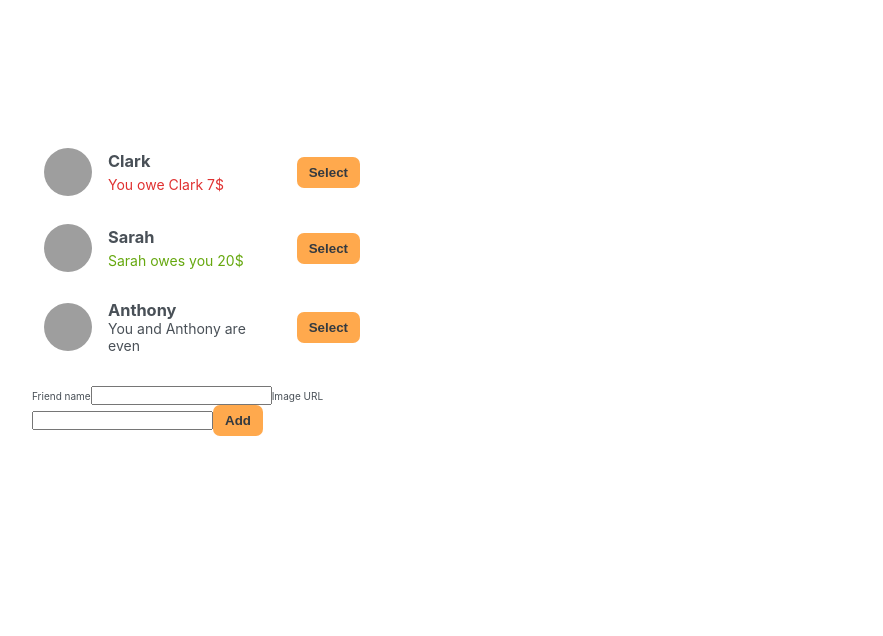
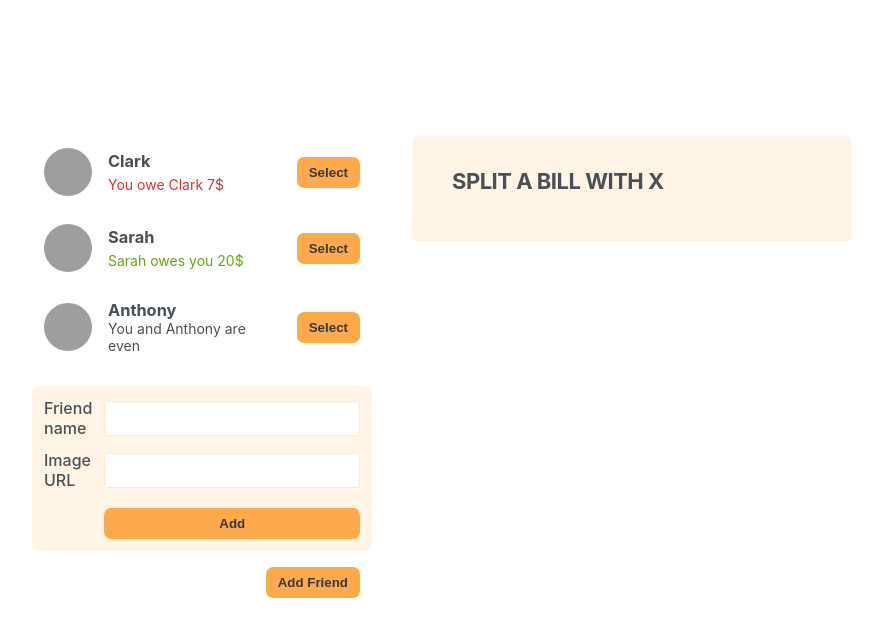
Before and after one commit to carlosaflach/Eat--n-split-Project, a React (Create React App) app: page / in a window 1280 px wide. Shown: the top 636 px of the page, without its empty margins (198-1081 px from the left). Built offline with nearby package versions, Linux system fonts and the light colour scheme; grey boxes are pictures that could not be loaded; the HTML template or start-up script is replaced by a standard one.

Commit message:
feat: import components and adjust styles

```diff
--- a/src/App.tsx
+++ b/src/App.tsx
@@ -1,6 +1,8 @@
 import React from 'react';
 import FriendsList from './Components/FriendsList';
 import FormAddFriend from './Components/FormAddFriend';
+import Button from './Components/Button';
+import FormSplitBill from './Components/FormSplitBill';
 
 export interface IFriends {
   id: number;
@@ -36,7 +38,9 @@ const App = () => {
       <div className='sidebar'>
         <FriendsList initialFriends={initialFriends} />
         <FormAddFriend />
+        <Button>Add Friend</Button>
       </div>
+      <FormSplitBill />
     </div>
   );
 };
--- a/src/index.css
+++ b/src/index.css
@@ -68,6 +68,11 @@ body {
   transition: 0.5s;
 }
 
+.selected,
+.sidebar li:hover {
+  background-color: var(--color-lightest);
+}
+
 .sidebar li img {
   border-radius: 50%;
   width: 100%;
@@ -94,12 +99,72 @@ body {
   margin-right: 1.2rem;
 }
 
-
+.green {
+  color: #66a80f;
+}
 
 .red {
   color: #e03131;
 }
 
-.green {
-  color: #66a80f;
+form {
+  font-size: 1.6rem;
+  display: grid;
+  align-items: center;
+  gap: 1.2rem;
+
+  background-color: var(--color-lightest);
+  border-radius: 7px;
 }
+
+.form-add-friend {
+  grid-template-columns: 1fr 1.5fr;
+  margin-bottom: 1.6rem;
+  padding: 1.2rem;
+}
+
+.form-split-bill {
+  grid-template-columns: 1fr 12rem;
+  padding: 3.2rem 4rem;
+}
+
+label {
+  font-weight: 500;
+}
+
+/* label::first-letter {
+  display: inline-block;
+  margin-right: 1px;
+  font-size: 1.8rem;
+} */
+
+input,
+select {
+  font-family: inherit;
+  color: inherit;
+  font-size: 1.5rem;
+  padding: 0.7rem;
+  text-align: center;
+  border: 1px solid var(--color-light);
+  border-radius: 4px;
+  transition: 0.3s;
+}
+
+input:focus,
+select:focus {
+  outline: none;
+  border: 1px solid var(--color-dark);
+}
+
+form .button {
+  margin-top: 0.6rem;
+  grid-column: 2;
+}
+
+form h2 {
+  grid-column: 1 / -1;
+  font-size: 2.2rem;
+  text-transform: uppercase;
+  letter-spacing: -0.5px;
+  margin-bottom: 1.6rem;
+}
```
